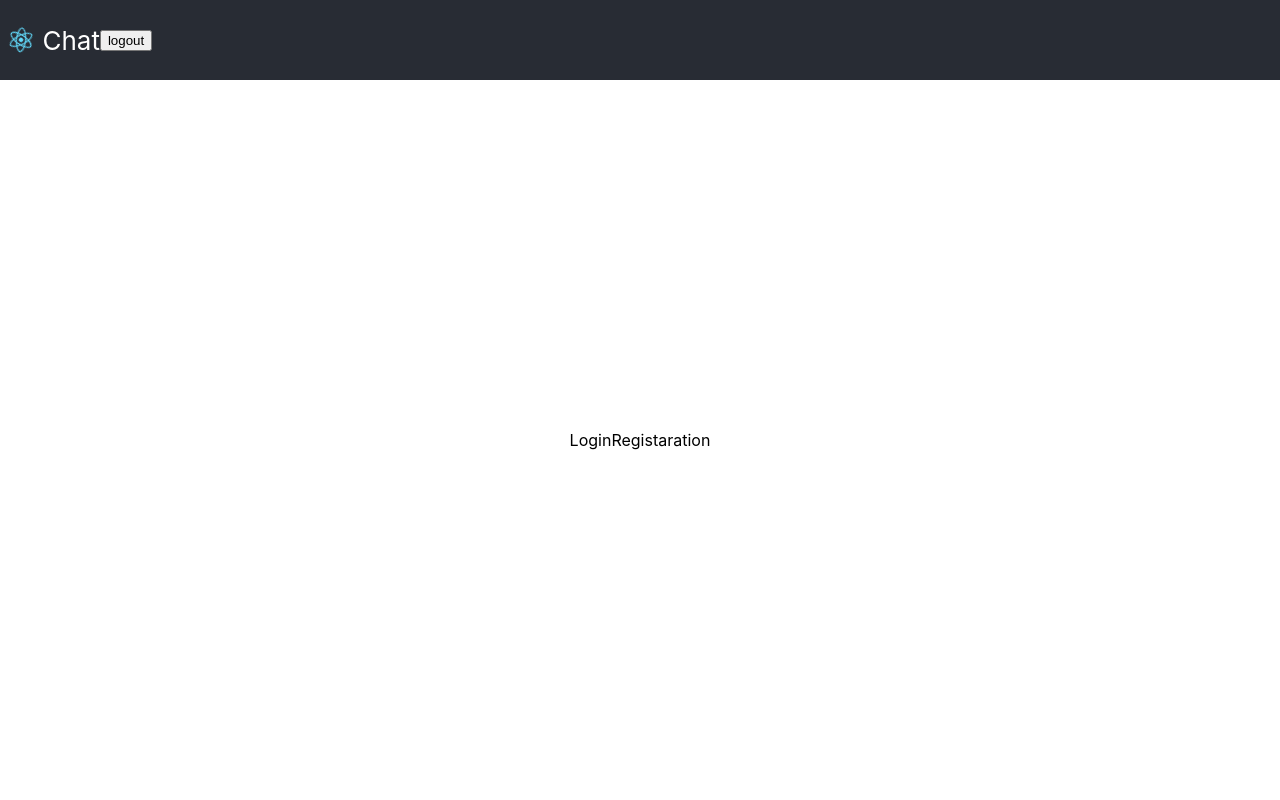
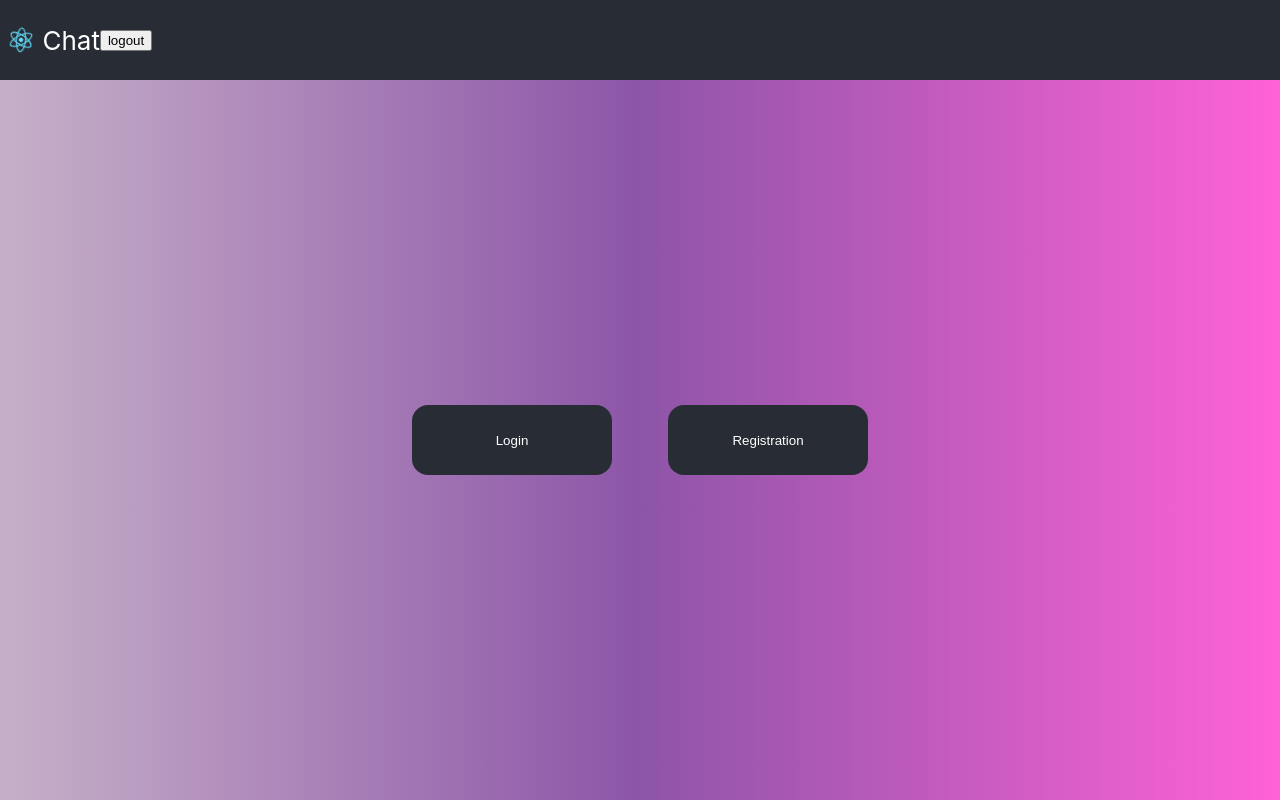
Before and after one commit to savchuckvadim/chat_client, a React (Create React App) app: page / in a window 1280 px wide. Built offline with nearby package versions, Linux system fonts and the light colour scheme; no server answers.

Commit message:
fixed login and Start page

```diff
--- a/src/App.css
+++ b/src/App.css
@@ -3,7 +3,16 @@
 }
 
 
+.page{
+  width: 100vw;
+  height: 90vh;
+display: flex;
+justify-content: center;
+align-items: center;
+background: rgb(198,176,200);
+background: linear-gradient(90deg, rgba(198,176,200,1) 0%, rgba(141,85,168,1) 50%, rgba(255,98,213,1) 100%);
 
+}
 
 
 .App-link {
--- a/src/App.js
+++ b/src/App.js
@@ -23,13 +23,10 @@ const App = () => {
   return (
     <div className="App">
       <Header />
-      {/* <Main /> */}
-      {/* <NavLink to='?verified=1' component={LoginContainer}>  */}
-      {/* <Registration /> */}
-      {/* <LoginContainer /> */}
-      <Start />
+      <div className='page'>
+        <Start />
+      </div>
     </div>
-
   );
 }
 
--- a/src/modules/components/Start/Login/Login.jsx
+++ b/src/modules/components/Start/Login/Login.jsx
@@ -1,10 +1,8 @@
 import { Formik } from "formik";
-import { login } from "../../../redux/auth-reducer";
-import { authApi } from "../../../services/api";
+import style from '../Registration/Registration.module.css'
 
 const Login = (props) => {
-    debugger
-    // authApi.logout()
+
     return (
         <div>
             <h1>Login</h1>
@@ -23,7 +21,7 @@ const Login = (props) => {
                 }}
                 onSubmit={(values, { setSubmitting }) => {
 
-                    console.log((values.nickname, values.email, values.password, values.passwordRepeat))
+
                     props.login(values.email, values.password)
                 }}
             >
@@ -37,7 +35,7 @@ const Login = (props) => {
                     isSubmitting,
                     /* and other goodies */
                 }) => (
-                    <form onSubmit={handleSubmit}>
+                    <form className={style.form} onSubmit={handleSubmit}>
 
                          <p>Email</p>
                         <input
@@ -58,7 +56,7 @@ const Login = (props) => {
                         />
                         {errors.password && touched.password && errors.password}
 
-                        <button type="submit" disabled={isSubmitting}>
+                        <button className={style.button} type="submit" disabled={isSubmitting}>
                             Submit
                         </button>
                     </form>
--- a/src/modules/components/Start/Registration/Registration.jsx
+++ b/src/modules/components/Start/Registration/Registration.jsx
@@ -1,5 +1,6 @@
-import { Formik } from "formik";
-import { authApi } from "../../../services/api";
+import { Formik } from "formik"
+import { authApi } from "../../../services/api"
+import style from './Registration.module.css'
 
 const Registration = () => {
     // authApi.logout()
@@ -38,7 +39,7 @@ const Registration = () => {
                     isSubmitting,
                     /* and other goodies */
                 }) => (
-                    <form onSubmit={handleSubmit}>
+                    <form className={style.form} onSubmit={handleSubmit}>
                         <p>Nickname</p>
                         <input
                             type="nickname"
@@ -47,8 +48,8 @@ const Registration = () => {
                             onBlur={handleBlur}
                             value={values.nickname}
                         />
-                         {errors.nickname && touched.nickname && errors.nickname}
-                         <p>Email</p>
+                        {errors.nickname && touched.nickname && errors.nickname}
+                        <p>Email</p>
                         <input
                             type="email"
                             name="email"
@@ -75,7 +76,7 @@ const Registration = () => {
                             value={values.passwordRepeat}
                         />
                         {errors.passwordRepeat && touched.passwordRepeat && errors.passwordRepeat}
-                        <button type="submit" disabled={isSubmitting}>
+                        <button className={style.button} type="submit" disabled={isSubmitting}>
                             Submit
                         </button>
                     </form>
--- /dev/null
+++ b/src/modules/components/Start/Registration/Registration.module.css
@@ -0,0 +1,17 @@
+.form{
+    display: flex;
+    flex-direction: column;
+    height: 500px;
+    color: white;
+}
+
+.button{
+    width: 200px;
+    height: 50px;
+    border: none;
+    background-color: #282c34;
+    color: white;
+    border-radius: 16px;
+    cursor: pointer;
+    margin-top: 20px;
+}
--- a/src/modules/components/Start/Start.jsx
+++ b/src/modules/components/Start/Start.jsx
@@ -1,4 +1,4 @@
-import { Route, Routes } from 'react-router-dom'
+import { NavLink, Route, Routes } from 'react-router-dom'
 import LoginContainer from './Login/Login-Container'
 import Registration from './Registration/Registration'
 import style from './Start.module.css'
@@ -7,13 +7,21 @@ const StartPage = () => {
 
   return (
 
+
     <div className={style.container}>
-
-      <div className={style.login}>
-        Login
+      <div className={style.button__wrapper}>
+        <NavLink to='login'>
+          <button className={style.button}>
+            Login
+          </button>
+        </NavLink>
       </div>
-      <div className={style.registration}>
-        Registaration
+      <div className={style.button__wrapper}>
+        <NavLink to='registration'>
+          <button className={style.button}>
+            Registration
+          </button>
+        </NavLink>
       </div>
 
 
@@ -22,13 +30,13 @@ const StartPage = () => {
   )
 }
 
-const  Start = () => {
+const Start = () => {
   return (
     <Routes >
       <Route path='/' element={<StartPage />} />
       <Route path='login' element={<LoginContainer />} />
       <Route path='?verified=1' element={<LoginContainer />} />
-      <Route path='login' element={<Registration />} />
+      <Route path='registration' element={<Registration />} />
     </Routes>
   )
 }
--- a/src/modules/components/Start/Start.module.css
+++ b/src/modules/components/Start/Start.module.css
@@ -1,8 +1,27 @@
+
+
 .container{
-    width: 100vw;
-    height: 90vh;
+    width: 40vw;
+    height: 40vh;
   display: flex;
-  justify-content: center;
+  justify-content: space-around;
   align-items: center;
   flex-direction: row;
+
 }
+
+.button__wrapper{
+    width: 200px;
+    height: 70px;
+
+
+}
+.button{
+    min-width: 100%;
+    min-height: 100%;
+    border: none;
+    background-color: #282c34;
+    color: white;
+    border-radius: 16px;
+    cursor: pointer;
+}
--- a/src/modules/redux/auth-reducer.js
+++ b/src/modules/redux/auth-reducer.js
@@ -18,10 +18,9 @@ export const login = (email, password) => async (dispatch) => {
     // try {
         await authApi.login(email, password)
         const user = await authApi.getUser()
-        debugger
+
         if (user) {
-            debugger
-            console.log(user)
+
             dispatch(setAuthUser(user, true))
         }
     // } catch (error) {
--- a/src/modules/services/api.js
+++ b/src/modules/services/api.js
@@ -32,11 +32,13 @@ export const authApi = {
     },
     async logout(){
         const response = await instance.post('logout', { })
-        console.log(response)
+
     },
     async login(email, password){
-        await instance.post('login',{
+        await instance.get('sanctum/csrf-cookie')
+        let response = await instance.post('login',{
             email, password
         })
+        return response
     },
 }
```
